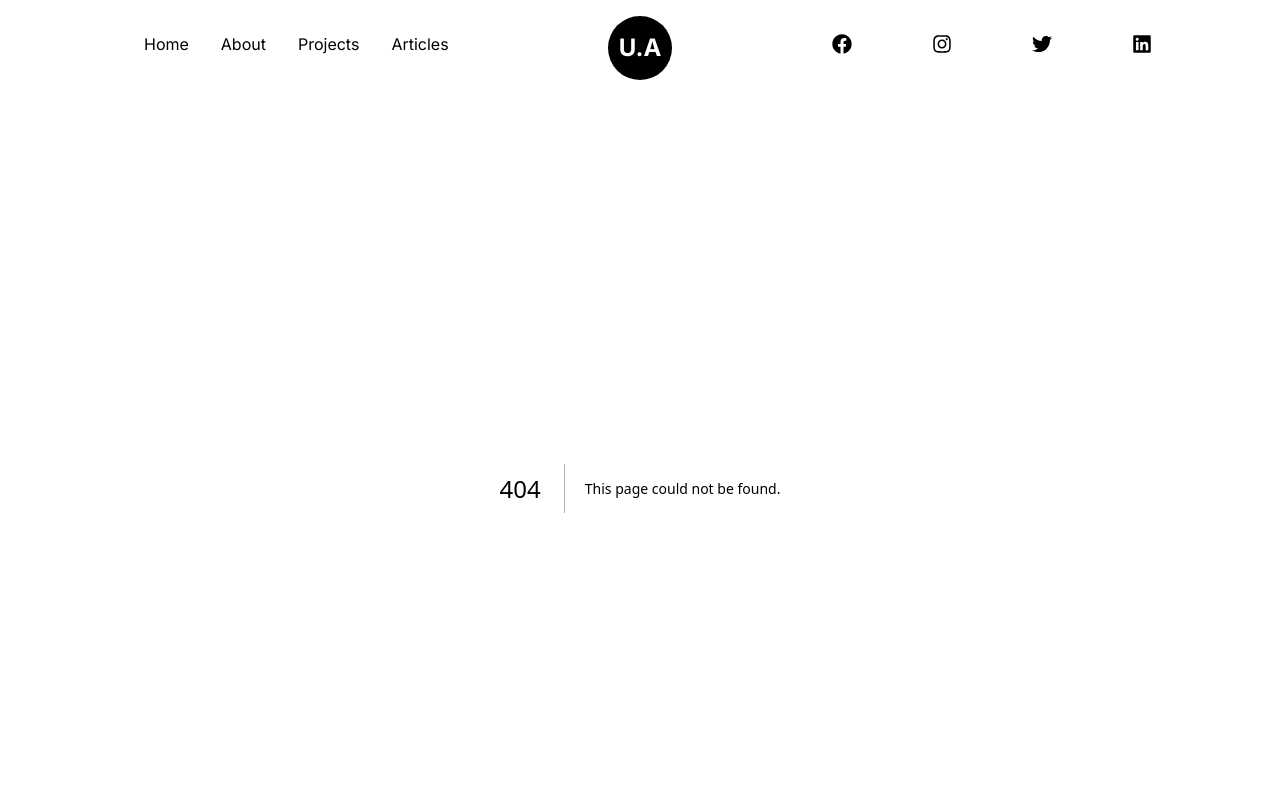
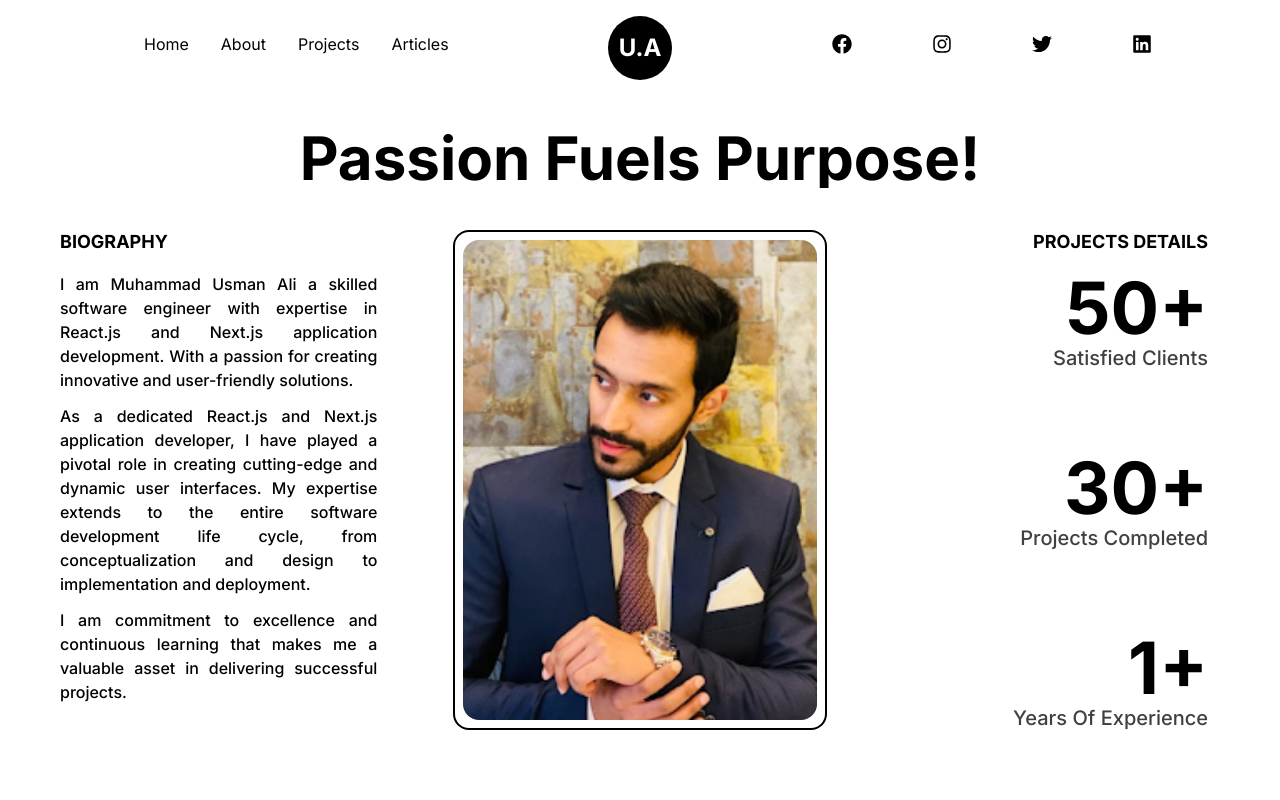
Before and after one commit to M-UsmanAli/my-portfolio, a Next.js app: page /about in a window 1280 px wide. Before the commit this address had no page. Shown: the top 800 px of the page. Built offline with nearby package versions, Linux system fonts and the light colour scheme.

Commit message:
for now just screen size is set for skills portion

```diff
--- a/app/Navbar.tsx
+++ b/app/Navbar.tsx
@@ -26,7 +26,7 @@ const Navbar = () => {
 }
 const pageLinks = [
     { label: 'Home', href: '/' },
-    { label: 'About', href: '/' },
+    { label: 'About', href: '/about' },
     { label: 'Projects', href: '/' },
     { label: 'Articles', href: '/' },
 ]
--- /dev/null
+++ b/app/about/_components/Biography.tsx
@@ -0,0 +1,19 @@
+import React from 'react'
+
+const Biography = () => {
+    return (
+        <div>
+            <p className="mr-9 text-justify font-medium">
+            I am Muhammad Usman Ali a skilled software engineer with expertise in React.js and Next.js application development. With a passion for creating innovative and user-friendly solutions.
+            </p>
+            <p className="mr-9 text-justify font-medium mt-3">
+            As a dedicated React.js and Next.js application developer, I have played a pivotal role in creating cutting-edge and dynamic user interfaces. My expertise extends to the entire software development life cycle, from conceptualization and design to implementation and deployment.
+            </p>
+            <p className="mr-9 text-justify font-medium mt-3">
+            I am commitment to excellence and continuous learning that makes me a valuable asset in delivering successful projects.
+            </p>
+        </div>
+    )
+}
+
+export default Biography
--- /dev/null
+++ b/app/about/_components/ExperienceDetails.tsx
@@ -0,0 +1,57 @@
+'use client'
+import { useInView, useMotionValue, useSpring } from 'framer-motion'
+import React, { useEffect, useRef } from 'react'
+
+const ExperienceDetails = () => {
+    return (
+        <>
+            <div className='flex flex-col items-end justify-center mb-20'>
+                <span className='inline-block text-7xl font-bold'>
+                    <AnimatedNumbers value={50}/>+
+                </span>
+                <h2 className='text-xl font-medium capitalize text-black/75'>satisfied clients</h2>
+            </div>
+            <div className='flex flex-col items-end justify-center mb-20'>
+                <span className='inline-block text-7xl font-bold'>
+                <AnimatedNumbers value={30}/>+
+                </span>
+                <h2 className='text-xl font-medium capitalize text-black/75'>projects completed</h2>
+            </div>
+            <div className='flex flex-col items-end justify-center'>
+                <span className='inline-block text-7xl font-bold'>
+                <AnimatedNumbers value={1.5}/>+
+                </span>
+                <h2 className='text-xl font-medium capitalize text-black/75'>years of experience</h2>
+            </div>
+        </>
+    )
+}
+
+export default ExperienceDetails
+
+interface AnimatedNumbersProps {
+    value: any;
+  }
+  const AnimatedNumbers: React.FC<AnimatedNumbersProps> = ({ value }) => {
+    const ref = useRef<HTMLSpanElement>(null); // Explicitly define the type of ref
+    const motionValue = useMotionValue(0);
+    const springValue = useSpring(motionValue, { duration: 3000 });
+    const isInView = useInView(ref);
+
+    useEffect(() => {
+      if (isInView) {
+        motionValue.set(value);
+      }
+      return () => {};
+    }, [isInView, value, motionValue]);
+
+    useEffect(() => {
+      springValue.on('change', (latest) => {
+        if (ref.current && latest.toFixed(0) <= value) {
+          ref.current.textContent = latest.toFixed(0);
+        }
+      });
+    }, [springValue, value]);
+
+    return <span ref={ref}></span>;
+  };
--- /dev/null
+++ b/app/about/_components/Skills.tsx
@@ -0,0 +1,14 @@
+import React from 'react'
+
+const Skills = () => {
+  return (
+    <>
+    <h2 className='font-bold text-8xl mt-44 w-full text-center'>Skills</h2>
+    <div className='w-full h-screen relative flex items-center justify-center rounded-full'>
+
+    </div>
+    </>
+  )
+}
+
+export default Skills
--- /dev/null
+++ b/app/about/page.tsx
@@ -0,0 +1,52 @@
+import React from 'react';
+import AnimatedHomeText from '../components/AnimatedHomeText';
+import Biography from './_components/Biography';
+import profilepic from '../../public/unnamed.png';
+import Image from 'next/image';
+import ExperienceDetails from './_components/ExperienceDetails';
+import Skills from './_components/Skills';
+
+const AboutPage = () => {
+  return (
+    <>
+    <div className="flex w-full flex-col items-center justify-center mb-10">
+      <main>
+        <div className="my-10">
+          <AnimatedHomeText text="Passion Fuels Purpose!" />
+        </div>
+      </main>
+      <div className="mx-10">
+        <div className="grid w-full grid-cols-3 gap-10 relative">
+
+          <div className="col-span-1 flex flex-col items-start justify-start ml-5">
+            <h2 className="mb-4 text-lg font-bold uppercase text-black-75">
+              Biography
+            </h2>
+            <Biography />
+          </div>
+
+          <div className="col-span-1 flex items-center justify-center">
+            <div className="relative w-full h-[500px] rounded-2xl border-2 border-solid border-black bg-white p-2">
+              <Image
+                src={profilepic}
+                alt="profile pic"
+                className=" object-cover w-full h-full rounded-2xl"
+              />
+            </div>
+          </div>
+
+          <div className="col-span-1 flex flex-col items-end justify-start ml-5 mx-8">
+            <h2 className="mb-4 text-lg font-bold uppercase text-black-75">
+              Projects Details
+            </h2>
+            <ExperienceDetails />
+          </div>
+        </div>
+      </div>
+    </div>
+    <Skills/>
+    </>
+  );
+};
+
+export default AboutPage;
```
Also changed, not shown: public/profilepic.jpg (added), public/unnamed.png (added).
